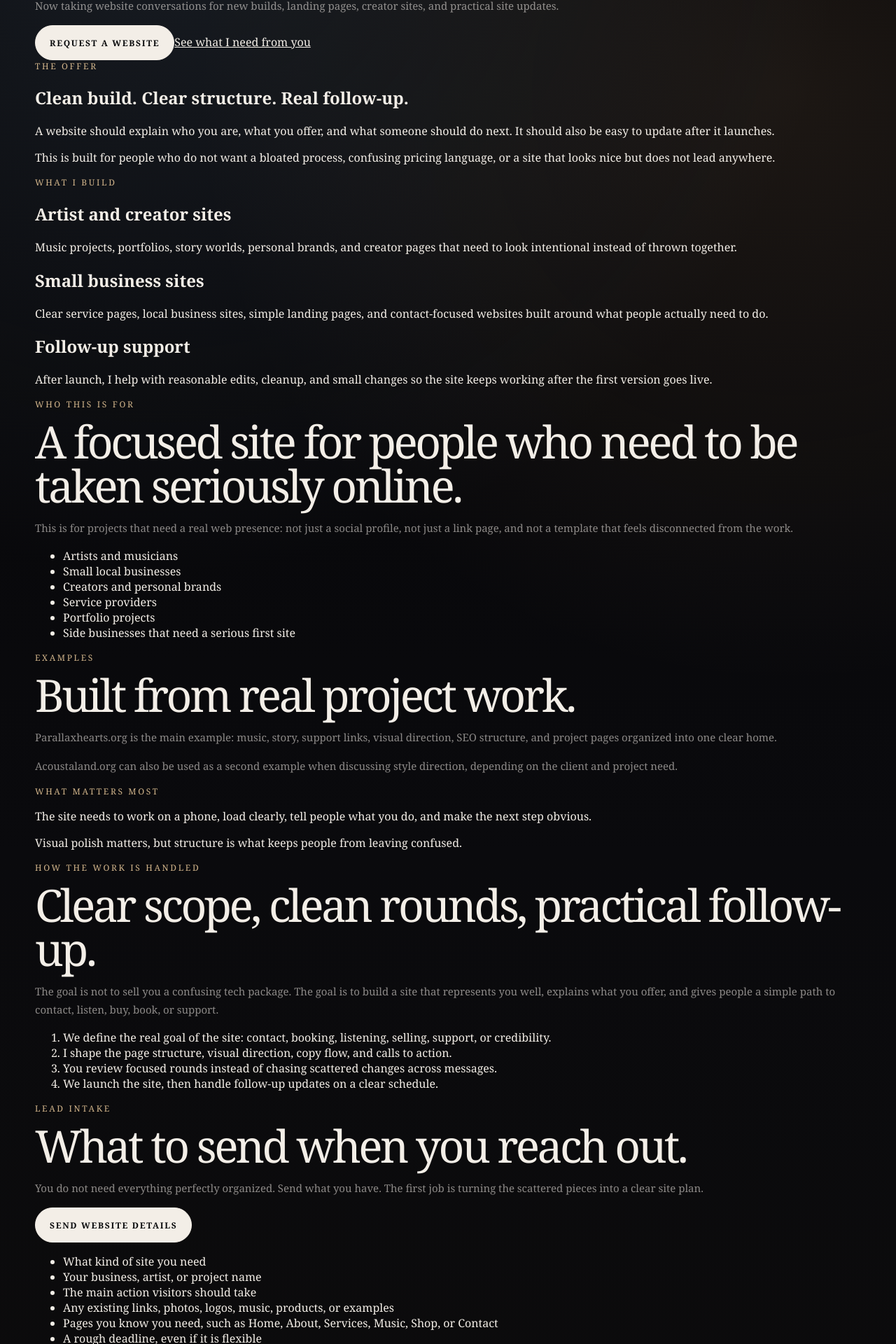
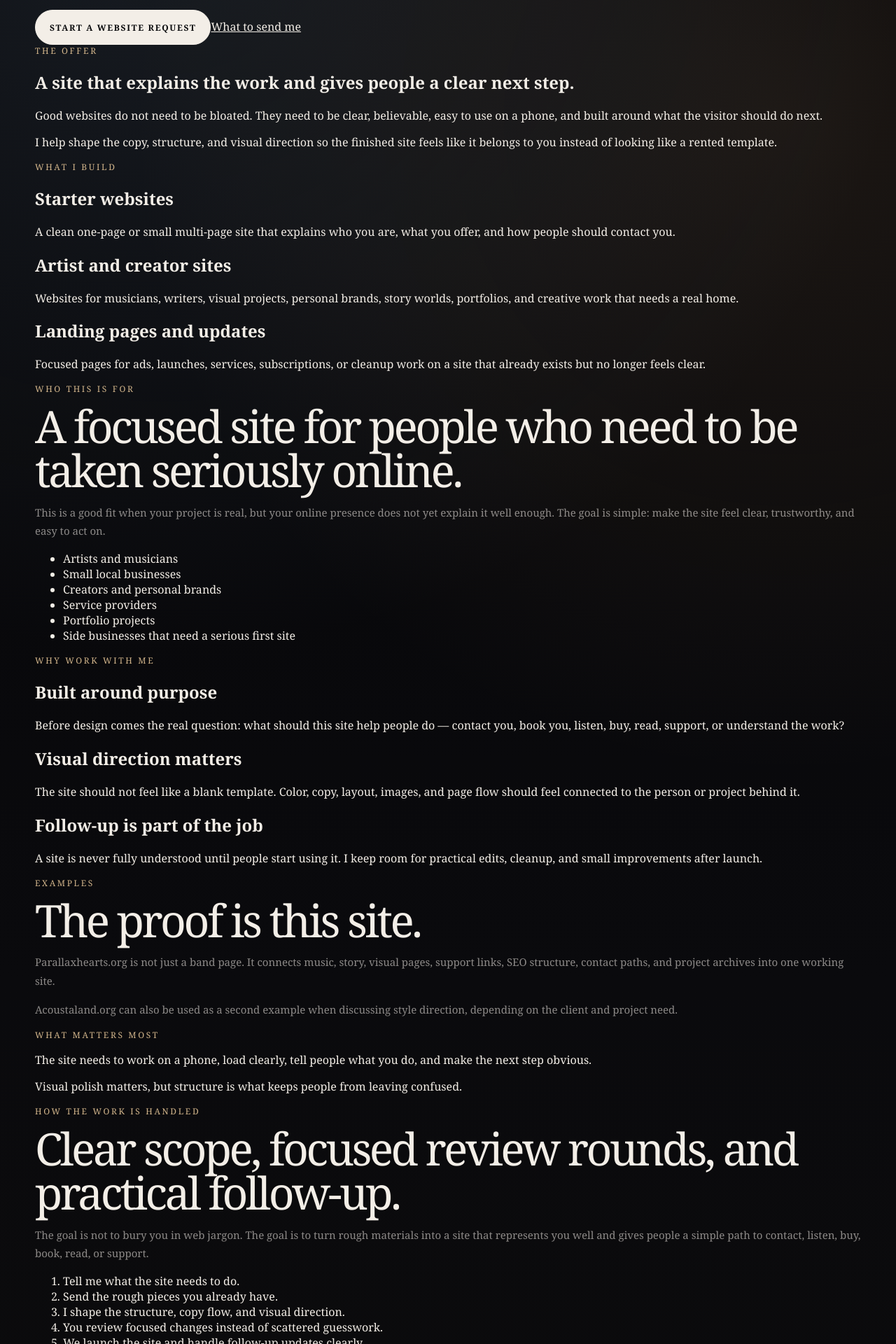
Before and after one commit to chthomps4/parallaxhearts-site, a Next.js app in the folder site/: page /websites in a window 1280 px wide. Shown: the part 155-2075 px from the top of the page at 70% size. Built offline with nearby package versions, Linux system fonts and the light colour scheme.

Commit message:
Rewrite website services page copy

```diff
--- a/site/app/websites/page.tsx
+++ b/site/app/websites/page.tsx
@@ -2,9 +2,9 @@ import type { Metadata } from "next";
 import Link from "next/link";
 import { absoluteUrl, defaultKeywords, socialLinks } from "../lib/seo";
 
-const pageTitle = "Custom Website Design for Artists and Small Businesses | Parallax Hearts";
+const pageTitle = "Custom Websites for Artists, Creators, and Small Businesses | Parallax Hearts";
 const pageDescription =
-  "Custom websites for artists, creators, small businesses, and local projects, built with clear structure, strong visual direction, mobile-first design, and practical follow-up support.";
+  "Custom websites for artists, creators, small businesses, and local projects, built with clear structure, strong visual direction, mobile-first pages, and practical follow-up after launch.";
 
 export const metadata: Metadata = {
   title: pageTitle,
@@ -55,7 +55,8 @@ const serviceSchema = {
   url: absoluteUrl("/websites"),
   description: pageDescription,
   areaServed: "United States",
-  serviceType: "Custom website design, landing pages, creator websites, small business websites, and website update support",
+  serviceType:
+    "Custom website design, artist websites, creator websites, small business websites, landing pages, and website update support",
   sameAs: [socialLinks.facebook, socialLinks.instagram, socialLinks.koFi],
   offers: {
     "@type": "Offer",
@@ -68,33 +69,49 @@ const serviceSchema = {
 
 const services = [
   {
-    title: "Artist and creator sites",
-    text: "Music projects, portfolios, story worlds, personal brands, and creator pages that need to look intentional instead of thrown together.",
+    title: "Starter websites",
+    text: "A clean one-page or small multi-page site that explains who you are, what you offer, and how people should contact you.",
   },
   {
-    title: "Small business sites",
-    text: "Clear service pages, local business sites, simple landing pages, and contact-focused websites built around what people actually need to do.",
+    title: "Artist and creator sites",
+    text: "Websites for musicians, writers, visual projects, personal brands, story worlds, portfolios, and creative work that needs a real home.",
   },
   {
-    title: "Follow-up support",
-    text: "After launch, I help with reasonable edits, cleanup, and small changes so the site keeps working after the first version goes live.",
+    title: "Landing pages and updates",
+    text: "Focused pages for ads, launches, services, subscriptions, or cleanup work on a site that already exists but no longer feels clear.",
+  },
+];
+
+const reasons = [
+  {
+    title: "Built around purpose",
+    text: "Before design comes the real question: what should this site help people do — contact you, book you, listen, buy, read, support, or understand the work?",
+  },
+  {
+    title: "Visual direction matters",
+    text: "The site should not feel like a blank template. Color, copy, layout, images, and page flow should feel connected to the person or project behind it.",
+  },
+  {
+    title: "Follow-up is part of the job",
+    text: "A site is never fully understood until people start using it. I keep room for practical edits, cleanup, and small improvements after launch.",
   },
 ];
 
 const process = [
-  "We define the real goal of the site: contact, booking, listening, selling, support, or credibility.",
-  "I shape the page structure, visual direction, copy flow, and calls to action.",
-  "You review focused rounds instead of chasing scattered changes across messages.",
-  "We launch the site, then handle follow-up updates on a clear schedule.",
+  "Tell me what the site needs to do.",
+  "Send the rough pieces you already have.",
+  "I shape the structure, copy flow, and visual direction.",
+  "You review focused changes instead of scattered guesswork.",
+  "We launch the site and handle follow-up updates clearly.",
 ];
 
 const intakeItems = [
-  "What kind of site you need",
   "Your business, artist, or project name",
+  "What you offer or what the project is",
   "The main action visitors should take",
-  "Any existing links, photos, logos, music, products, or examples",
-  "Pages you know you need, such as Home, About, Services, Music, Shop, or Contact",
-  "A rough deadline, even if it is flexible",
+  "Any links, photos, logos, products, music, examples, or rough notes",
+  "Pages you think you need, such as Home, About, Services, Music, Shop, or Contact",
+  "A rough deadline and budget range, even if both are flexible",
 ];
 
 const fitItems = [
@@ -118,31 +135,31 @@ export default function WebsitesPage() {
         <div className="site-container two-column">
           <div>
             <p className="kicker">Website Design / Build Support</p>
-            <h1 className="page-title">A better website without the agency fog.</h1>
+            <h1 className="page-title">Custom websites for artists, creators, and small businesses.</h1>
             <p className="lead-copy">
-              I build custom websites for artists, creators, small businesses, and local projects that need a clean, professional online home with strong visual direction and practical follow-up support.
+              I build clean, practical websites with strong visual direction, clear page structure, mobile-first design, and real follow-up after launch.
             </p>
             <p className="soft-copy">
-              Now taking website conversations for new builds, landing pages, creator sites, and practical site updates.
+              This is for people who need more than a social profile, a generic template, or a link page that does not explain anything.
             </p>
             <div className="button-row">
               <Link className="primary-button" href="/contact">
-                Request a website
+                Start a website request
               </Link>
               <Link className="ghost-button" href="#intake">
-                See what I need from you
+                What to send me
               </Link>
             </div>
           </div>
 
           <aside className="feature-card">
             <p className="kicker">The offer</p>
-            <h2>Clean build. Clear structure. Real follow-up.</h2>
+            <h2>A site that explains the work and gives people a clear next step.</h2>
             <p>
-              A website should explain who you are, what you offer, and what someone should do next. It should also be easy to update after it launches.
+              Good websites do not need to be bloated. They need to be clear, believable, easy to use on a phone, and built around what the visitor should do next.
             </p>
             <p>
-              This is built for people who do not want a bloated process, confusing pricing language, or a site that looks nice but does not lead anywhere.
+              I help shape the copy, structure, and visual direction so the finished site feels like it belongs to you instead of looking like a rented template.
             </p>
           </aside>
         </div>
@@ -168,7 +185,7 @@ export default function WebsitesPage() {
             <p className="kicker">Who this is for</p>
             <h2 className="section-title">A focused site for people who need to be taken seriously online.</h2>
             <p className="soft-copy">
-              This is for projects that need a real web presence: not just a social profile, not just a link page, and not a template that feels disconnected from the work.
+              This is a good fit when your project is real, but your online presence does not yet explain it well enough. The goal is simple: make the site feel clear, trustworthy, and easy to act on.
             </p>
           </div>
 
@@ -183,12 +200,26 @@ export default function WebsitesPage() {
       </section>
 
       <section className="section-shell">
+        <div className="site-container">
+          <p className="kicker">Why work with me</p>
+          <div className="card-grid three-card-grid">
+            {reasons.map((reason) => (
+              <article className="feature-card" key={reason.title}>
+                <h2>{reason.title}</h2>
+                <p>{reason.text}</p>
+              </article>
+            ))}
+          </div>
+        </div>
+      </section>
+
+      <section className="section-shell">
         <div className="site-container two-column">
           <div>
             <p className="kicker">Examples</p>
-            <h2 className="section-title">Built from real project work.</h2>
+            <h2 className="section-title">The proof is this site.</h2>
             <p className="soft-copy">
-              Parallaxhearts.org is the main example: music, story, support links, visual direction, SEO structure, and project pages organized into one clear home.
+              Parallaxhearts.org is not just a band page. It connects music, story, visual pages, support links, SEO structure, contact paths, and project archives into one working site.
             </p>
             <p className="soft-copy">
               Acoustaland.org can also be used as a second example when discussing style direction, depending on the client and project need.
@@ -211,9 +242,9 @@ export default function WebsitesPage() {
         <div className="site-container two-column">
           <div>
             <p className="kicker">How the work is handled</p>
-            <h2 className="section-title">Clear scope, clean rounds, practical follow-up.</h2>
+            <h2 className="section-title">Clear scope, focused review rounds, and practical follow-up.</h2>
             <p className="soft-copy">
-              The goal is not to sell you a confusing tech package. The goal is to build a site that represents you well, explains what you offer, and gives people a simple path to contact, listen, buy, book, or support.
+              The goal is not to bury you in web jargon. The goal is to turn rough materials into a site that represents you well and gives people a simple path to contact, listen, buy, book, read, or support.
             </p>
           </div>
           <ol className="process-list">
@@ -230,10 +261,10 @@ export default function WebsitesPage() {
             <p className="kicker">Lead intake</p>
             <h2 className="section-title">What to send when you reach out.</h2>
             <p className="soft-copy">
-              You do not need everything perfectly organized. Send what you have. The first job is turning the scattered pieces into a clear site plan.
+              You do not need everything perfectly organized. Send what you have. The first job is turning scattered pieces into a clear site plan.
             </p>
             <Link className="primary-button" href="/contact">
-              Send website details
+              Send me your website idea
             </Link>
           </div>
 
@@ -253,7 +284,7 @@ export default function WebsitesPage() {
             <p className="kicker">Pricing / Subscribers</p>
             <h2 className="section-title">Pricing depends on scope, not vague packages.</h2>
             <p className="soft-copy">
-              A one-page site, a multi-page service site, and ongoing update support are different jobs. I keep the breakdown clear before work begins so there are no vague promises or surprise expectations.
+              A one-page site, a multi-page service site, a landing page, and ongoing update support are different jobs. I keep the breakdown clear before work begins so there are no vague promises or surprise expectations.
             </p>
             <p className="soft-copy">
               Subscriber discounts, update-service perks, and deeper pricing breakdowns can be offered through the main subscribed page when that offer is active.
@@ -262,9 +293,9 @@ export default function WebsitesPage() {
 
           <div className="feature-card">
             <p className="kicker">Next step</p>
-            <h2>Tell me what you need the site to do.</h2>
+            <h2>Tell me what the site needs to do.</h2>
             <p>
-              The fastest way to start is simple: send the project name, what kind of site you need, and the main action visitors should take.
+              Send the project name, what kind of site you need, and the main action visitors should take. Rough notes are enough to start.
             </p>
             <Link className="primary-button" href="/contact">
               Start the conversation
```
